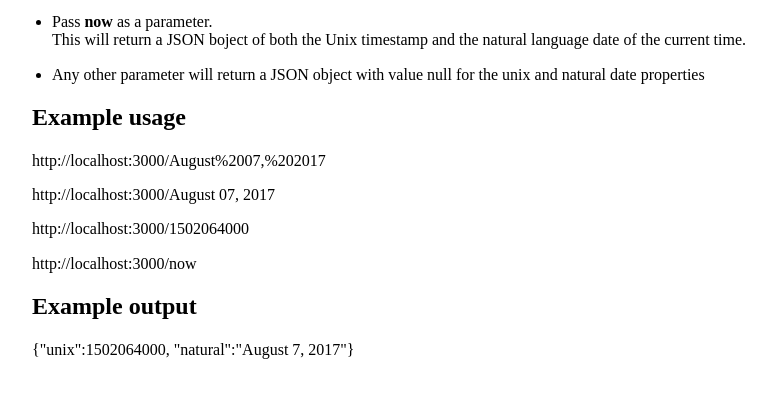
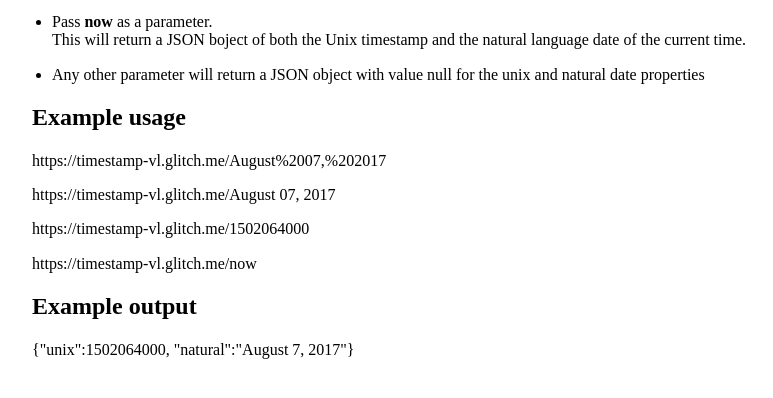
Before and after one commit to Li-Victor/Timestamp, a website: page public/index.html in a window 1280 px wide. Shown: the part 138-536 px from the top of the page, without its empty margins (96-869 px from the left). Drawn offline with nearby package versions, Linux system fonts and the light colour scheme.

Commit message:
🐮🚌 Updated with Glitch

```diff
--- a/public/index.html
+++ b/public/index.html
@@ -27,10 +27,10 @@
             </ul>
 
             <h2>Example usage</h2>
-            <p>http://localhost:3000/August%2007,%202017</p>
-            <p>http://localhost:3000/August 07, 2017</p>
-            <p>http://localhost:3000/1502064000</p>
-            <p>http://localhost:3000/now</p>
+            <p>https://timestamp-vl.glitch.me/August%2007,%202017</p>
+            <p>https://timestamp-vl.glitch.me/August 07, 2017</p>
+            <p>https://timestamp-vl.glitch.me/1502064000</p>
+            <p>https://timestamp-vl.glitch.me/now</p>
 
             <h2>Example output</h2>
             <p>{"unix":1502064000, "natural":"August 7, 2017"}</p>
```
Also changed, not shown: package.json (+17 -21 lines), public/normalize.css (deleted, +0 -1 lines), test/dateTest.js (deleted, +0 -58 lines), .config/configstore/update-notifier-npm.json (added), README.md, 3 other files.
